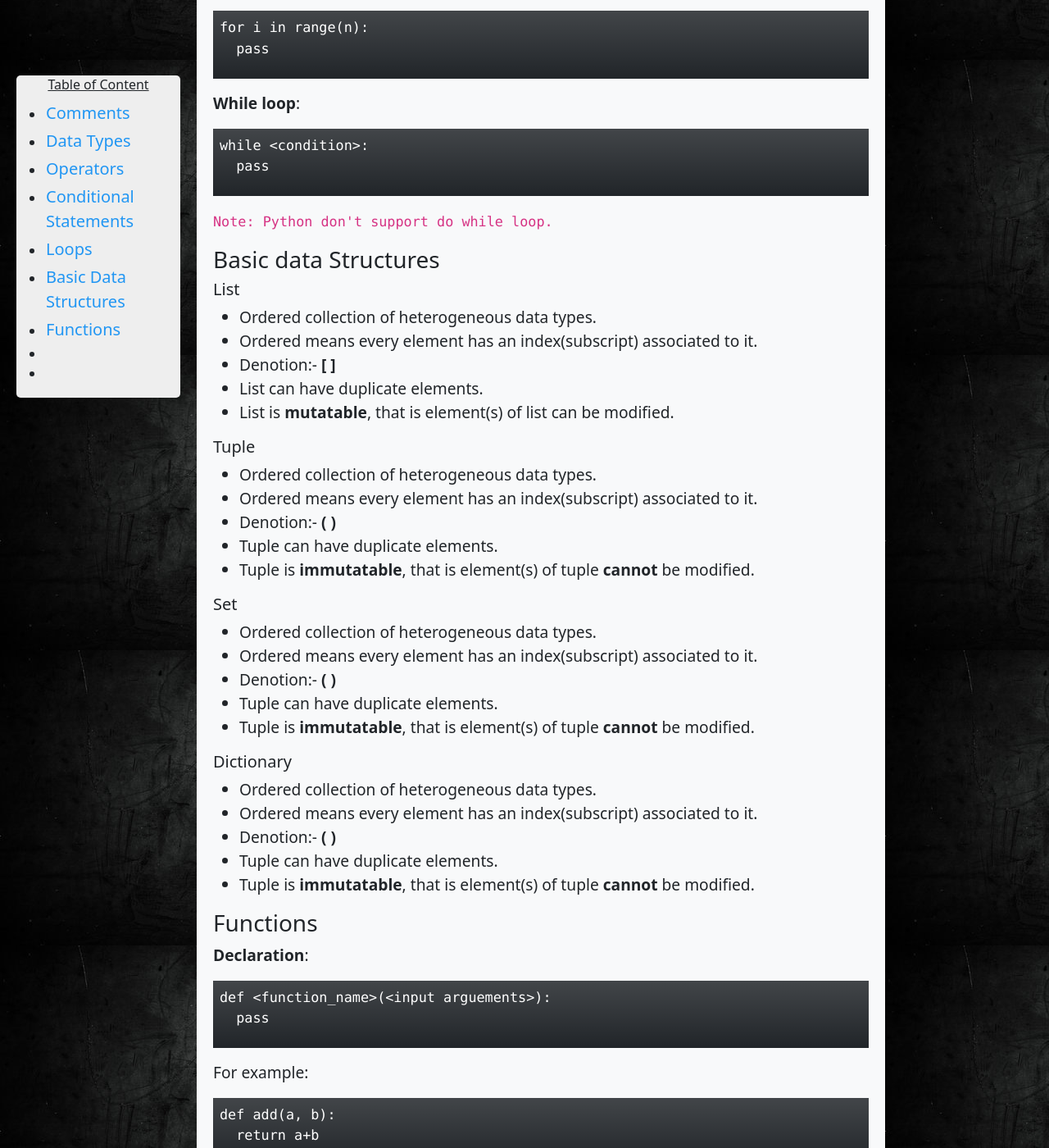
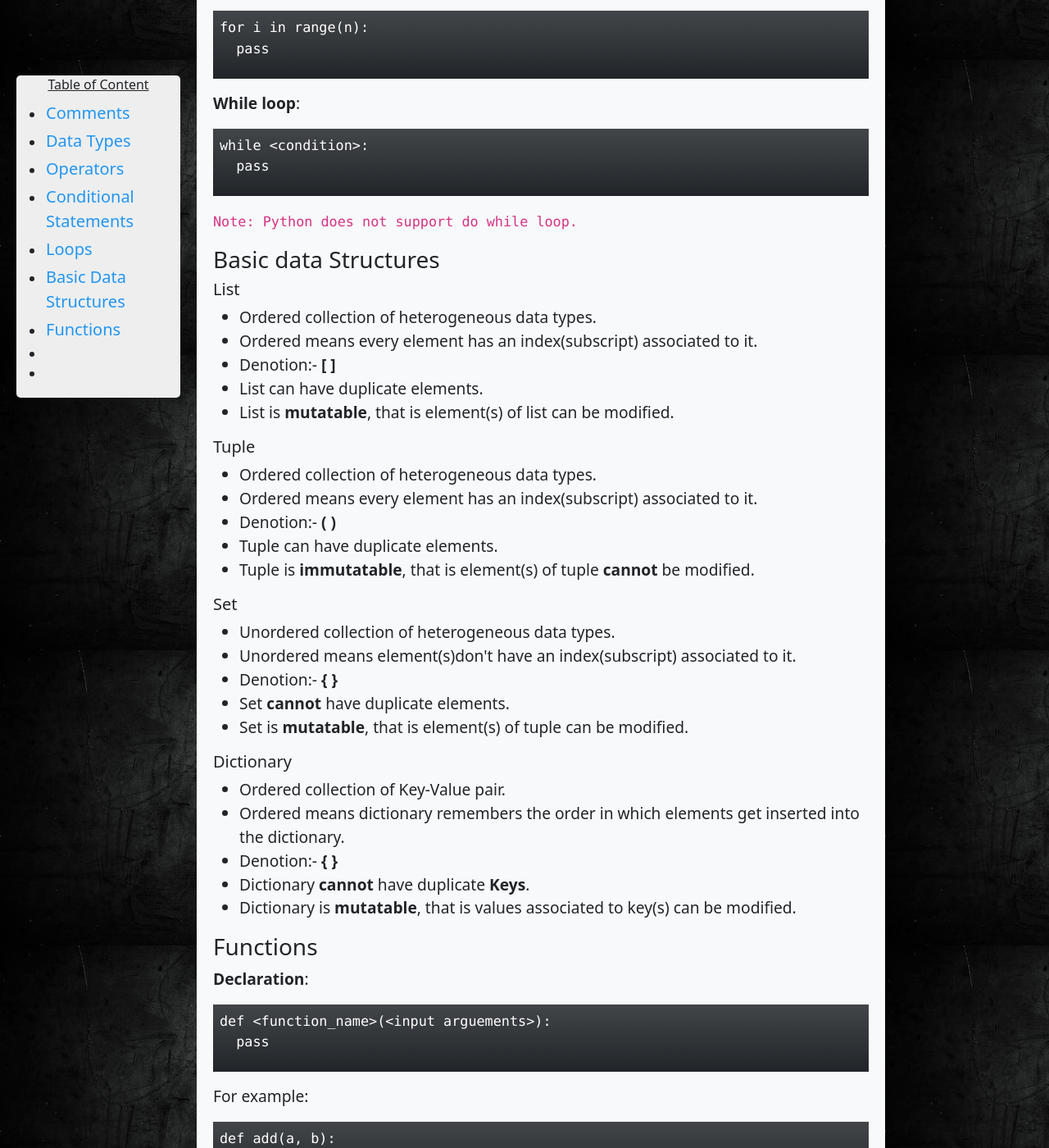
Before and after one commit to opeeyum/opeeyum.github.io, a Jekyll site: the page built from _posts/2022-02-25-Python.md, in a window 1280 px wide and 1400 px high, scrolled down 3167 px. Shown: the whole window at 82% size. Built offline with Jekyll 4.4.1, drawn with Linux system fonts in a browser that asks for light colours; some of the changed text lies outside the part shown.

Commit message:
Resolved endif

````diff
--- a/_posts/2022-02-25-Python.md
+++ b/_posts/2022-02-25-Python.md
@@ -335,7 +335,7 @@ while <condition>:
 ```
 </div>
 
-`Note: Python don't support do while loop.`
+`Note: Python does not support do while loop.`
 
 ### Basic data Structures
 {% for ds in page.basicDs %}
@@ -345,15 +345,18 @@ while <condition>:
 {% for ls in page.List %}
 <li>{{ls}}</li>
 {% endfor %}
-{% else if ds == 'Tuple' %}
+{% endif %}
+{% if ds == 'Tuple' %}
 {% for ls in page.Tuple %}
 <li>{{ls}}</li>
 {% endfor %}
-{% else if ds == 'Set' %}
+{% endif %}
+{% if ds == 'Set' %}
 {% for ls in page.Set %}
 <li>{{ls}}</li>
 {% endfor %}
-{% else if ds == 'Dictionary' %}
+{% endif %}
+{% if ds == 'Dictionary' %}
 {% for ls in page.Dictionary %}
 <li>{{ls}}</li>
 {% endfor %}
--- a/about.html
+++ b/about.html
@@ -68,7 +68,7 @@ permalink: /about/
                 </a>
                 <ul class="nav justify-content-end">
                     <li class="navbar-brand">
-                        <select name="" id="selectBox" style="width: 200px" class="bg-dark" onchange="location = this.value;">
+                        <select name="" id="selectBox" style="width: 200px" class="bg-dark" onclick="location = this.value;">
                             <option value="" selected> Categories</option>
                             {% for tag in site.categories %}
                             <option value="{{ site.url }}/#{{ tag[0] }}">{{ tag[0] | capitalize }}</option>
````
Also changed, not shown: other parts of _posts/2022-02-25-Python.md (+2 -2 lines).
